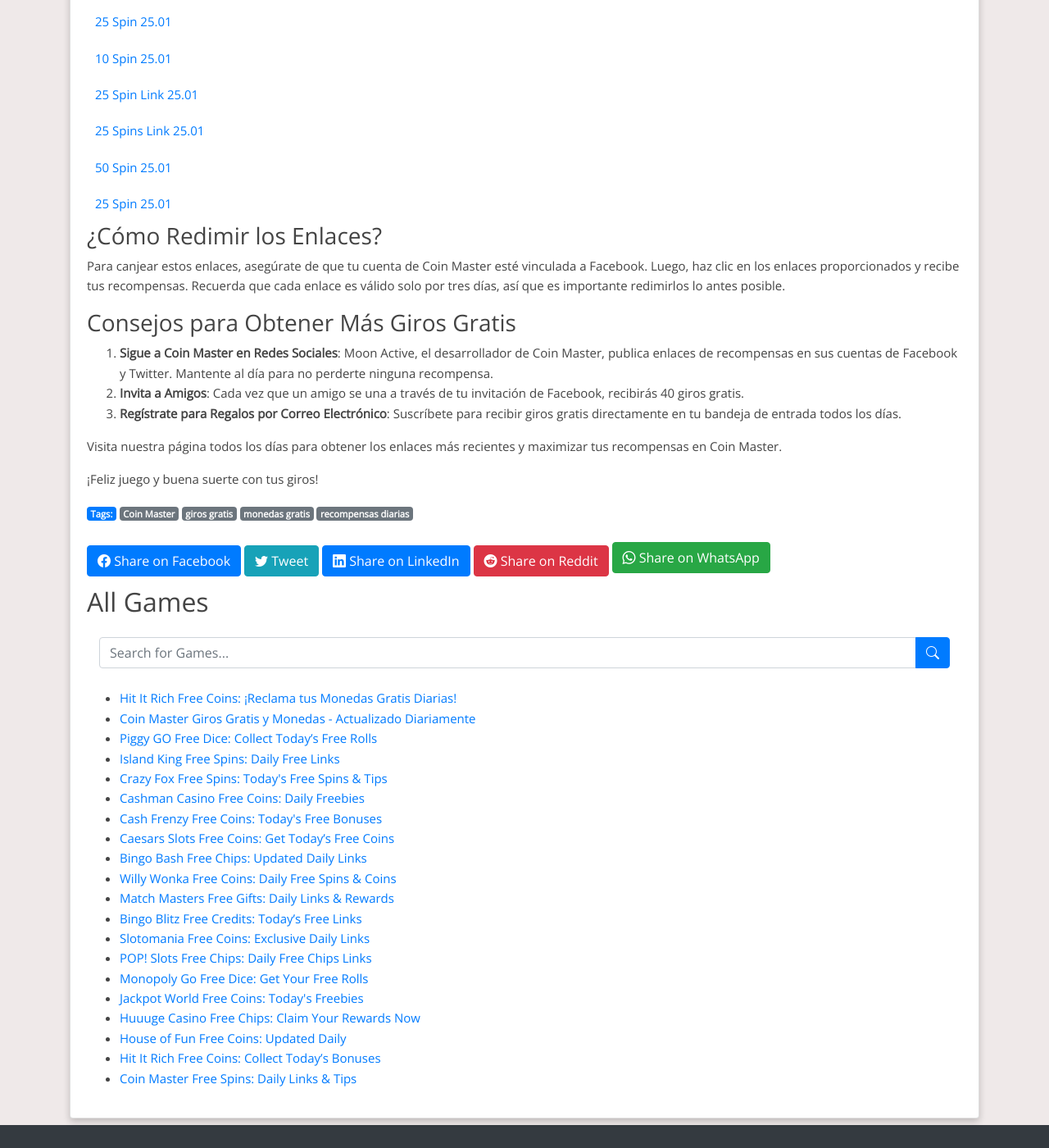
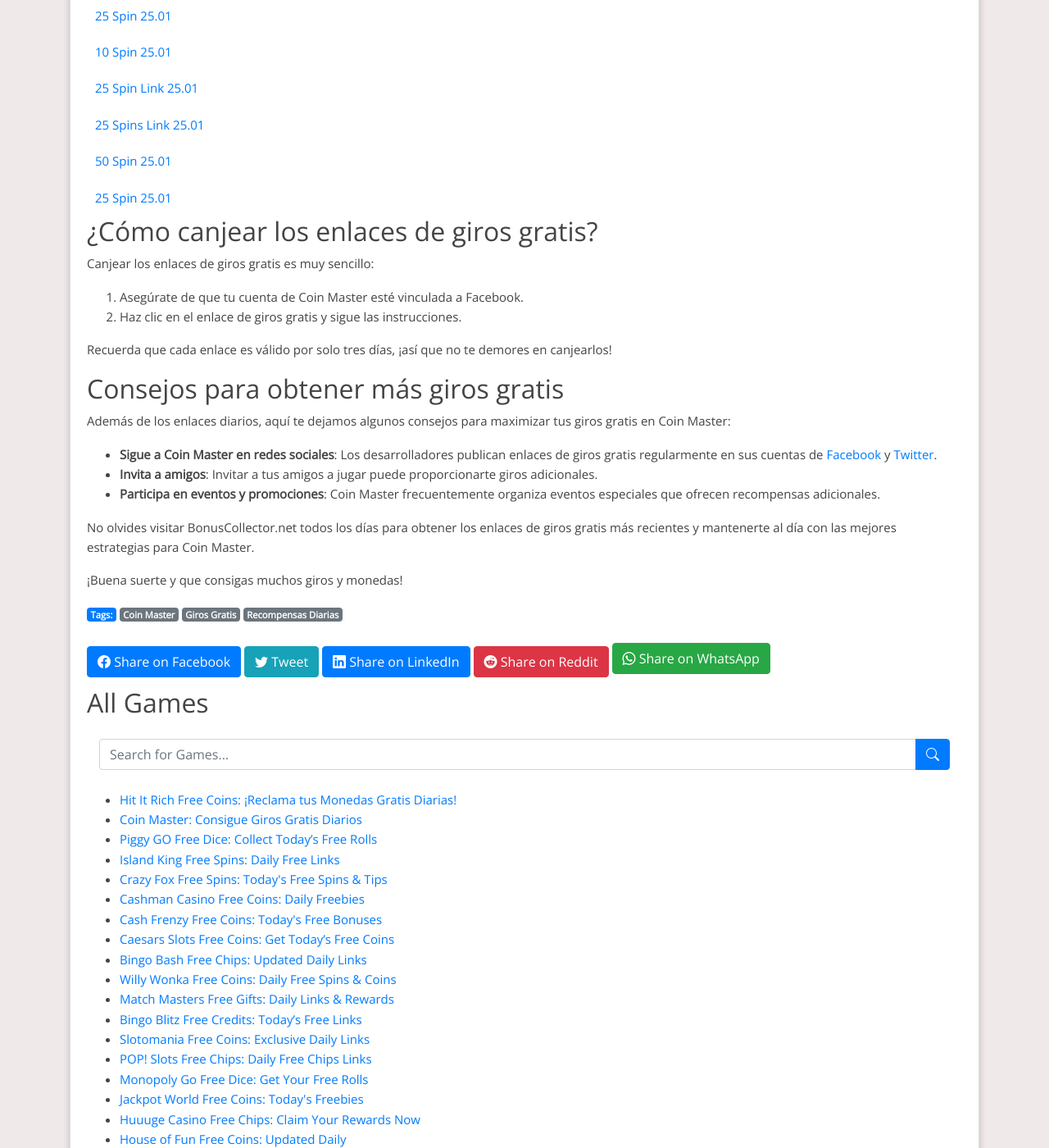
Before and after one commit to Prollad99/bs-net, a Jekyll site: the page built from es/_posts/2024-07-16-coin-master.md, in a window 1280 px wide and 1400 px high, scrolled down 48187 px. Shown: the whole window at 82% size. Built offline with Jekyll 4.4.1, drawn with Linux system fonts in a browser that asks for light colours; nearby versions of some CDN libraries; comment, search, counter and statistics services are not loaded; some of the changed text lies outside the part shown.

Commit message:
Update 2024-07-16-coin-master.md

```diff
--- a/es/_posts/2024-07-16-coin-master.md
+++ b/es/_posts/2024-07-16-coin-master.md
@@ -1,31 +1,39 @@
 ---
 layout: post
-title: "Coin Master Giros Gratis y Monedas - Actualizado Diariamente"
+title: "Coin Master: Consigue Giros Gratis Diarios"
 date: 2024-07-16
-tags: [Coin Master, giros gratis, monedas gratis, recompensas diarias]
+tags: [Coin Master, Giros Gratis, Recompensas Diarias]
 author: BonusCollector.net
-description: "Consigue los últimos enlaces para giros gratis y monedas en Coin Master actualizados diariamente. Aumenta tus recompensas sin costo."
+description: "Descubre cómo obtener giros gratis diarios en Coin Master. Actualizamos los enlaces diariamente para que puedas maximizar tu juego sin gastar dinero."
 lang: es
-permalink: /es/coin-master-giros-gratis/
+permalink: /es/coin-master-free-spins/
 image: /assets/images/coin-master.webp
 ---
 
-¡Bienvenidos a BonusCollector.net! Aquí encontrarás los enlaces más recientes para obtener giros y monedas gratis en Coin Master. Actualizamos nuestra lista diariamente para que nunca te pierdas ninguna recompensa.
+¡Bienvenido a BonusCollector.net! Aquí actualizamos diariamente los enlaces para que consigas giros gratis en Coin Master. No necesitas buscar en ningún otro lugar, ya que nosotros recopilamos y verificamos los mejores enlaces disponibles.
 
-## Enlaces de giros gratis diarios de Coin Master
+## Enlaces de Giros Gratis de Hoy
+
+A continuación, te dejamos los enlaces de giros gratis para hoy:
 
 {% include coin-master.html %}
 
-### ¿Cómo Redimir los Enlaces?
+## ¿Cómo canjear los enlaces de giros gratis?
 
-Para canjear estos enlaces, asegúrate de que tu cuenta de Coin Master esté vinculada a Facebook. Luego, haz clic en los enlaces proporcionados y recibe tus recompensas. Recuerda que cada enlace es válido solo por tres días, así que es importante redimirlos lo antes posible.
+Canjear los enlaces de giros gratis es muy sencillo:
+1. Asegúrate de que tu cuenta de Coin Master esté vinculada a Facebook.
+2. Haz clic en el enlace de giros gratis y sigue las instrucciones.
 
-### Consejos para Obtener Más Giros Gratis
+Recuerda que cada enlace es válido por solo tres días, ¡así que no te demores en canjearlos!
 
-1. **Sigue a Coin Master en Redes Sociales**: Moon Active, el desarrollador de Coin Master, publica enlaces de recompensas en sus cuentas de Facebook y Twitter. Mantente al día para no perderte ninguna recompensa.
-2. **Invita a Amigos**: Cada vez que un amigo se una a través de tu invitación de Facebook, recibirás 40 giros gratis.
-3. **Regístrate para Regalos por Correo Electrónico**: Suscríbete para recibir giros gratis directamente en tu bandeja de entrada todos los días.
+## Consejos para obtener más giros gratis
 
-Visita nuestra página todos los días para obtener los enlaces más recientes y maximizar tus recompensas en Coin Master.
+Además de los enlaces diarios, aquí te dejamos algunos consejos para maximizar tus giros gratis en Coin Master:
 
-¡Feliz juego y buena suerte con tus giros!
+- **Sigue a Coin Master en redes sociales**: Los desarrolladores publican enlaces de giros gratis regularmente en sus cuentas de [Facebook](https://www.facebook.com/coinmaster) y [Twitter](https://twitter.com/coinmastergame).
+- **Invita a amigos**: Invitar a tus amigos a jugar puede proporcionarte giros adicionales.
+- **Participa en eventos y promociones**: Coin Master frecuentemente organiza eventos especiales que ofrecen recompensas adicionales.
+
+No olvides visitar BonusCollector.net todos los días para obtener los enlaces de giros gratis más recientes y mantenerte al día con las mejores estrategias para Coin Master.
+
+¡Buena suerte y que consigas muchos giros y monedas!
```
